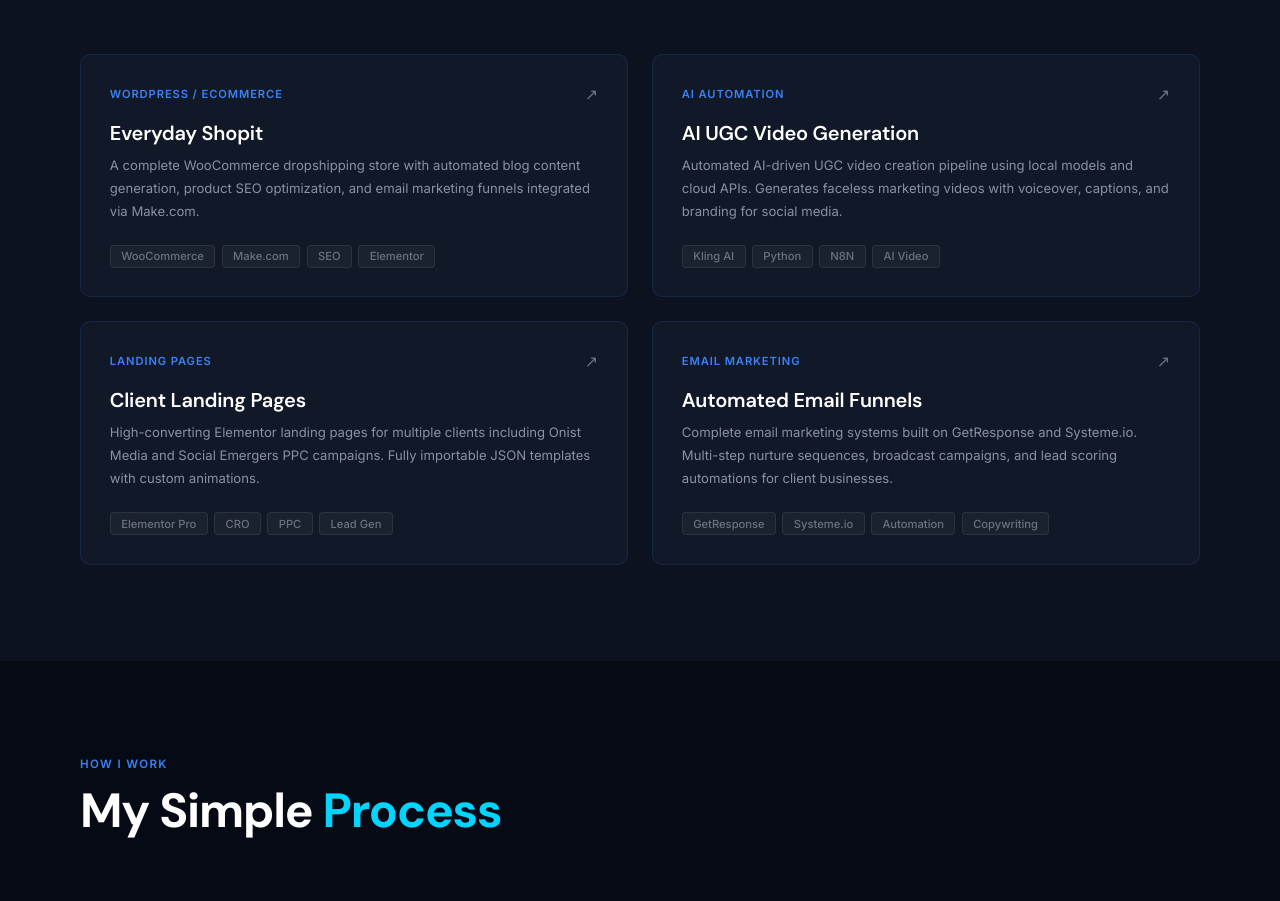
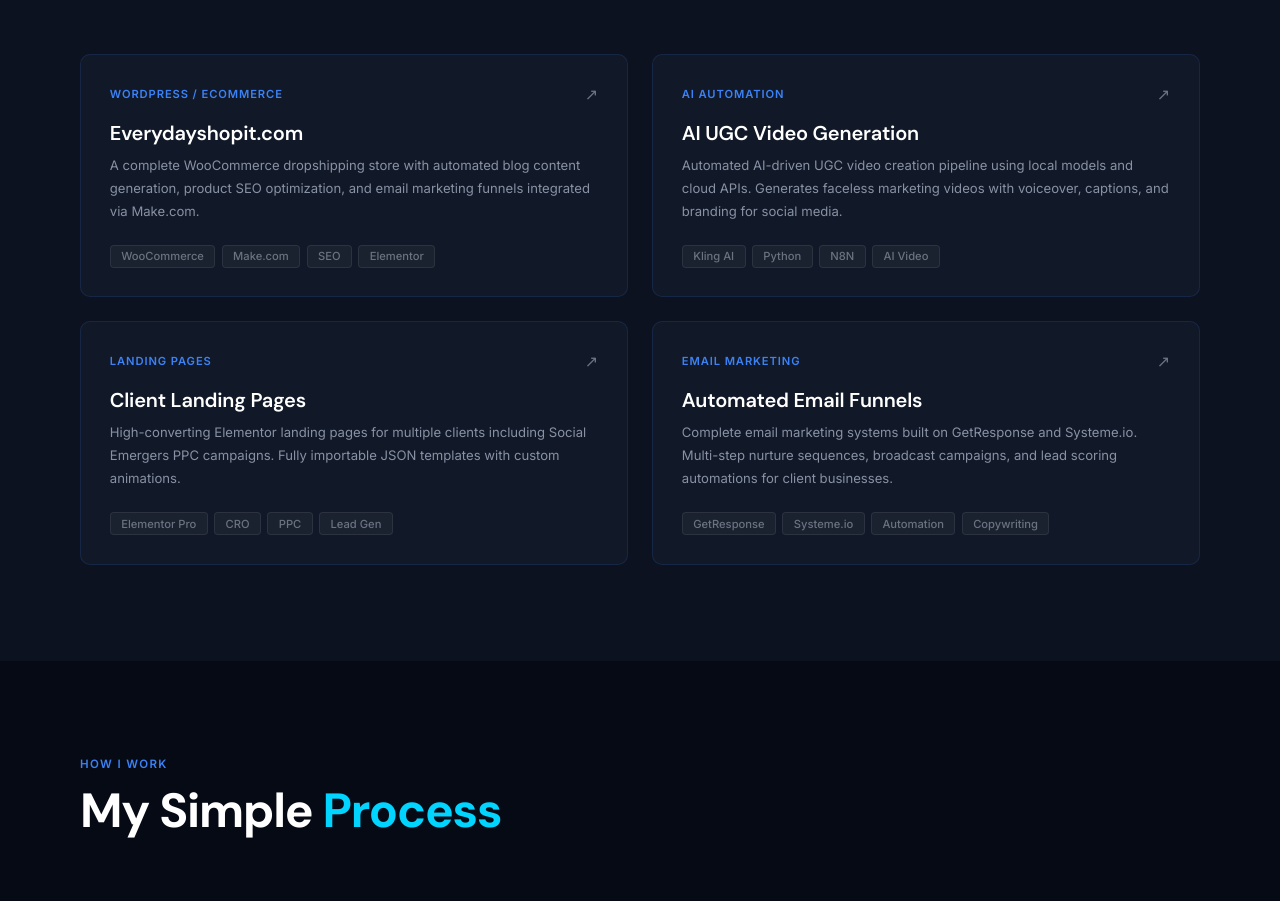
Before and after one commit to piyushmittal12/Portfolio, a plain HTML site: page index.html in a window 1280 px wide. Shown: the part 2974-3875 px from the top of the page. Drawn offline with Linux system fonts and the light colour scheme.

Commit message:
Update index.html

```diff
--- a/index.html
+++ b/index.html
@@ -503,7 +503,7 @@ footer { background: var(--dark); border-top: 1px solid var(--border); padding:
   <div class="portfolio-grid reveal">
     <div class="portfolio-card">
       <div class="portfolio-card-top"><span class="portfolio-type">WordPress / eCommerce</span><span class="portfolio-arrow">↗</span></div>
-      <h3 class="portfolio-title">Everyday Shopit</h3>
+      <h3 class="portfolio-title">Everydayshopit.com</h3>
       <p class="portfolio-desc">A complete WooCommerce dropshipping store with automated blog content generation, product SEO optimization, and email marketing funnels integrated via Make.com.</p>
       <div class="portfolio-tags"><span class="p-tag">WooCommerce</span><span class="p-tag">Make.com</span><span class="p-tag">SEO</span><span class="p-tag">Elementor</span></div>
     </div>
@@ -516,7 +516,7 @@ footer { background: var(--dark); border-top: 1px solid var(--border); padding:
     <div class="portfolio-card">
       <div class="portfolio-card-top"><span class="portfolio-type">Landing Pages</span><span class="portfolio-arrow">↗</span></div>
       <h3 class="portfolio-title">Client Landing Pages</h3>
-      <p class="portfolio-desc">High-converting Elementor landing pages for multiple clients including Onist Media and Social Emergers PPC campaigns. Fully importable JSON templates with custom animations.</p>
+      <p class="portfolio-desc">High-converting Elementor landing pages for multiple clients including Social Emergers PPC campaigns. Fully importable JSON templates with custom animations.</p>
       <div class="portfolio-tags"><span class="p-tag">Elementor Pro</span><span class="p-tag">CRO</span><span class="p-tag">PPC</span><span class="p-tag">Lead Gen</span></div>
     </div>
     <div class="portfolio-card">
```
